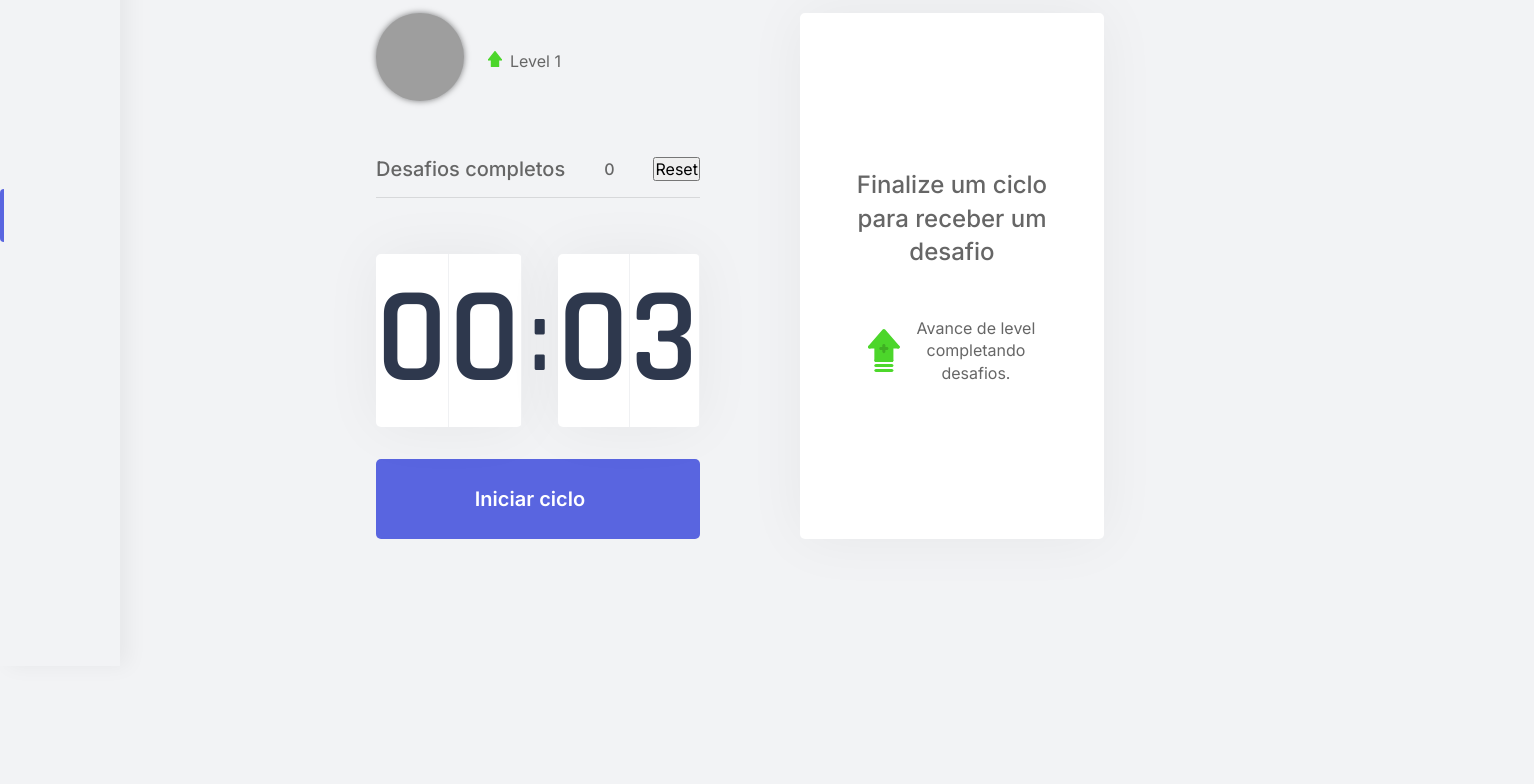
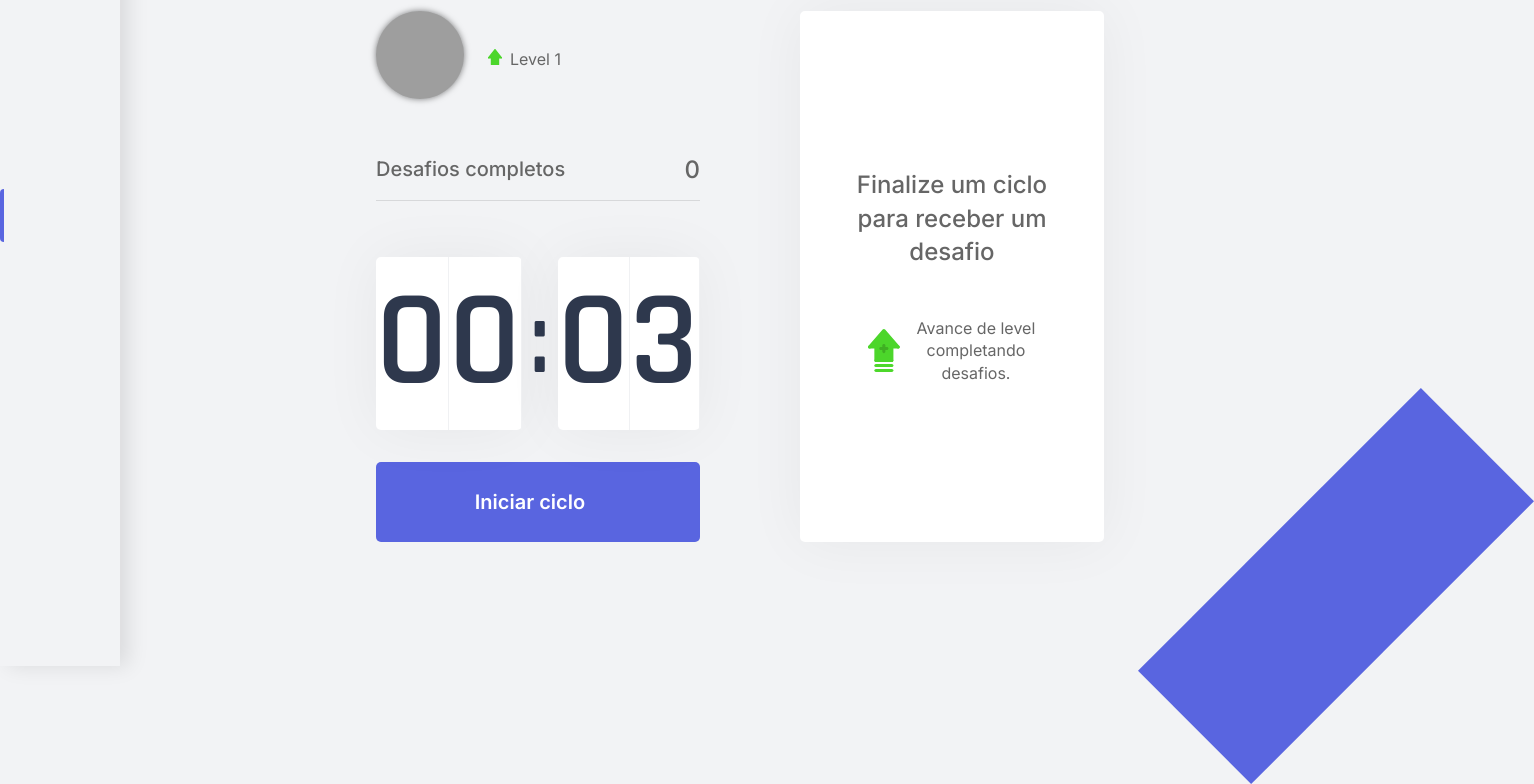
Before and after one commit to JohnMaroe/Groove.it, a Next.js app: page /home in a window 1280 px wide. Shown: the part 134-918 px from the top of the page, 1534 px wide, since content can reach past the window. Before the commit the page ends 800 px from the top, so only its background shows below. Built offline with nearby package versions, Linux system fonts and the light colour scheme; grey boxes are pictures that could not be loaded.

Commit message:
Bug fix: Cookies not working properly

```diff
--- a/src/components/CompletedChallenges.tsx
+++ b/src/components/CompletedChallenges.tsx
@@ -4,13 +4,12 @@ import { ChallengesContext } from '../contexts/ChallengesContext';
 import styles from '../styles/components/CompletedChallenges.module.css';
 
 export function CompletedChallenges() {
-  const { challengesCompleted, resetProgress } = useContext(ChallengesContext);
+  const { challengesCompleted } = useContext(ChallengesContext);
 
   return (
     <div className={styles.completedChallengesContainer}>
       <span>Desafios completos</span>
       <span>{challengesCompleted}</span>
-      <button onClick={resetProgress}>Reset</button>
     </div>
   );
 }
--- a/src/components/ConfigModal.tsx
+++ b/src/components/ConfigModal.tsx
@@ -4,17 +4,15 @@ import { ChallengesContext } from '../contexts/ChallengesContext';
 import styles from '../styles/components/ConfigModal.module.css';
 
 export function ConfigModal() {
-  const { setIsConfigUpModalOpen } = useContext(ChallengesContext);
+  const { setIsConfigUpModalOpen, resetProgress } = useContext(ChallengesContext);
 
   return (
-    <div
-      className={styles.overlay}
-      onClick={() => setIsConfigUpModalOpen(false)}
-    >
+    <div className={styles.overlay}>
       <div className={styles.container}>
         <button type="button" onClick={() => setIsConfigUpModalOpen(false)}>
           <img src="/icons/close.svg" alt="Close Modal Button" />
         </button>
+        <button onClick={resetProgress}>Reset</button>
       </div>
     </div>
   );
--- a/src/components/NavBar.tsx
+++ b/src/components/NavBar.tsx
@@ -1,12 +1,16 @@
-import { useContext } from 'react';
+import { useContext, useState } from 'react';
 import { useRouter } from 'next/router'
 
 import { ChallengesContext } from '../contexts/ChallengesContext';
 
 import styles from '../styles/components/NavBar.module.css';
 
-export function NavBar() {
-  const { navBarIconOn, setNavBarIconOn, setIsConfigUpModalOpen } = useContext(ChallengesContext);
+interface NavBarProps {
+  icon: string;
+}
+
+export function NavBar({ icon }: NavBarProps) {
+  const { setIsConfigUpModalOpen } = useContext(ChallengesContext);
 
   const router = useRouter();
 
@@ -17,11 +21,10 @@ export function NavBar() {
       <main>
         <input
           type="radio"
-          defaultChecked={navBarIconOn === 'home'}
+          defaultChecked={icon === 'home'}
           name="nav-icons"
           id="home"
           onClick={() => {
-            setNavBarIconOn('home');
             router.push('/home');
           }}
         />
@@ -29,11 +32,10 @@ export function NavBar() {
 
         <input
           type="radio"
-          defaultChecked={navBarIconOn === 'leaderboard'}
+          defaultChecked={icon === 'leaderboard'}
           name="nav-icons"
           id="leaderboard"
           onClick={() => {
-            setNavBarIconOn('leaderboard');
             router.push('/leaderboard');
           }}
         />
--- a/src/contexts/ChallengesContext.tsx
+++ b/src/contexts/ChallengesContext.tsx
@@ -1,4 +1,4 @@
-import { createContext, useState, ReactNode, useEffect } from 'react';
+import { createContext, useState, ReactNode, useEffect, useCallback } from 'react';
 import Cookies from 'js-cookie';
 
 import { LevelUpModal } from '../components/LevelUpModal';
@@ -20,7 +20,6 @@ interface ChallengesContextData {
   experienceToNextLevel: number;
   challengesCompleted: number;
   activeChallenge: Challenge;
-  navBarIconOn: string;
   levelUp: () => void;
   setUser: (user: string) => void;
   startNewChallenge: () => void;
@@ -29,14 +28,13 @@ interface ChallengesContextData {
   closeLevelUpModal: () => void;
   setIsConfigUpModalOpen: (modal: boolean) => void;
   resetProgress: () => void;
-  setNavBarIconOn: (icon: string) => void;
 }
 
 interface ChallengesProviderProps {
   children: ReactNode;
-  level: number;
-  currentExperience: number;
-  challengesCompleted: number;
+  level?: number;
+  currentExperience?: number;
+  challengesCompleted?: number;
 }
 
 export const ChallengesContext = createContext({} as ChallengesContextData);
@@ -52,8 +50,6 @@ export function ChallengesProvider({ children, ...rest }: ChallengesProviderProp
   const [isLevelUpModalOpen, setIsLevelUpModalOpen] = useState(false);
   const [isConfigUpModalOpen, setIsConfigUpModalOpen] = useState(false);
 
-  const [navBarIconOn, setNavBarIconOn] = useState('home');
-
   const experienceToNextLevel = Math.pow((level + 1) * 4, 2);
 
   useEffect(() => {
@@ -63,9 +59,9 @@ export function ChallengesProvider({ children, ...rest }: ChallengesProviderProp
   }, []);
 
   useEffect(() => {
-    Cookies.set('level', String(level));
-    Cookies.set('currentExperience', String(currentExperience));
-    Cookies.set('challengesCompleted', String(challengesCompleted));
+    Cookies.set('level', String(level), { expires: 365 * 10 });
+    Cookies.set('currentExperience', String(currentExperience), { expires: 365 * 10 });
+    Cookies.set('challengesCompleted', String(challengesCompleted), { expires: 365 * 10 });
   }, [level, currentExperience, challengesCompleted]);
 
   function levelUp() {
@@ -130,7 +126,6 @@ export function ChallengesProvider({ children, ...rest }: ChallengesProviderProp
       experienceToNextLevel,
       challengesCompleted,
       activeChallenge,
-      navBarIconOn,
       levelUp,
       setUser,
       startNewChallenge,
@@ -139,7 +134,6 @@ export function ChallengesProvider({ children, ...rest }: ChallengesProviderProp
       closeLevelUpModal,
       setIsConfigUpModalOpen,
       resetProgress,
-      setNavBarIconOn,
     }}>
       { isLevelUpModalOpen ?
         (
--- a/src/pages/_app.tsx
+++ b/src/pages/_app.tsx
@@ -1,8 +1,11 @@
 import '../styles/global.css'
+
+import { ChallengesProvider } from '../contexts/ChallengesContext';
+import { NavBar } from '../components/NavBar';
 
 function MyApp({ Component, pageProps }) {
   return (
-    <Component {...pageProps} />
+      <Component {...pageProps} />
   )
 }
 
--- a/src/pages/home.tsx
+++ b/src/pages/home.tsx
@@ -33,7 +33,7 @@ export default function Home(props: HomeProps) {
 
         <ExperienceBar />
 
-        <NavBar />
+        <NavBar icon="home" />
 
         <CountdownProvider>
           <section>
@@ -47,6 +47,8 @@ export default function Home(props: HomeProps) {
             </div>
           </section>
         </CountdownProvider>
+
+        <div className={styles.decorationSlash} />
       </div>
     </ChallengesProvider>
   )
--- a/src/pages/leaderboard.tsx
+++ b/src/pages/leaderboard.tsx
@@ -3,7 +3,7 @@ import { NavBar } from '../components/NavBar';
 export default function Leaderboard() {
   return (
     <div>
-      <NavBar />
+      <NavBar icon="leaderboard" />
     </div>
   );
 }
--- a/src/styles/components/NavBar.module.css
+++ b/src/styles/components/NavBar.module.css
@@ -6,7 +6,7 @@
 
   width: 7.5rem;
 
-  box-shadow: 8px 0 20px rgba(0,0,0,0.05);
+  box-shadow: 8px 0 20px rgba(0,0,0,0.1);
 }
 
 .container img {
--- a/src/styles/global.css
+++ b/src/styles/global.css
@@ -33,6 +33,8 @@
 body {
   background: var(--background);
   color: var(--text);
+
+  overflow: hidden;
 }
 
 body, input, textarea, button {
--- a/src/styles/pages/Home.module.css
+++ b/src/styles/pages/Home.module.css
@@ -16,3 +16,20 @@
   gap: 6.25rem;
   align-content: center;
 }
+
+.container .decorationSlash {
+  width: 25rem;
+  height: 10rem;
+
+  position: absolute;
+  bottom: 0;
+  right: -16rem;
+
+  background: var(--blue);
+  transform: rotate(-45deg);
+}
+
+.container .decorationSlash:hover {
+  right: -14.5rem;
+  cursor: pointer;
+}
```
